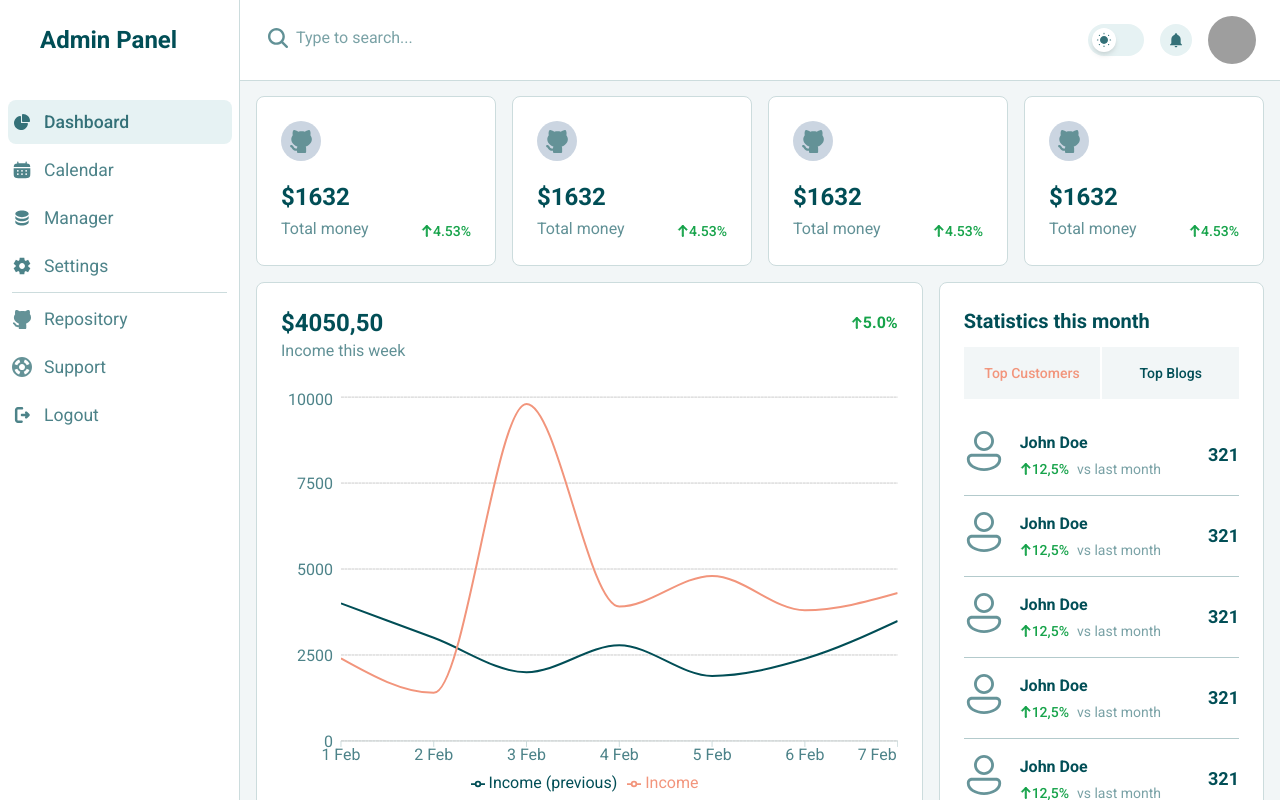
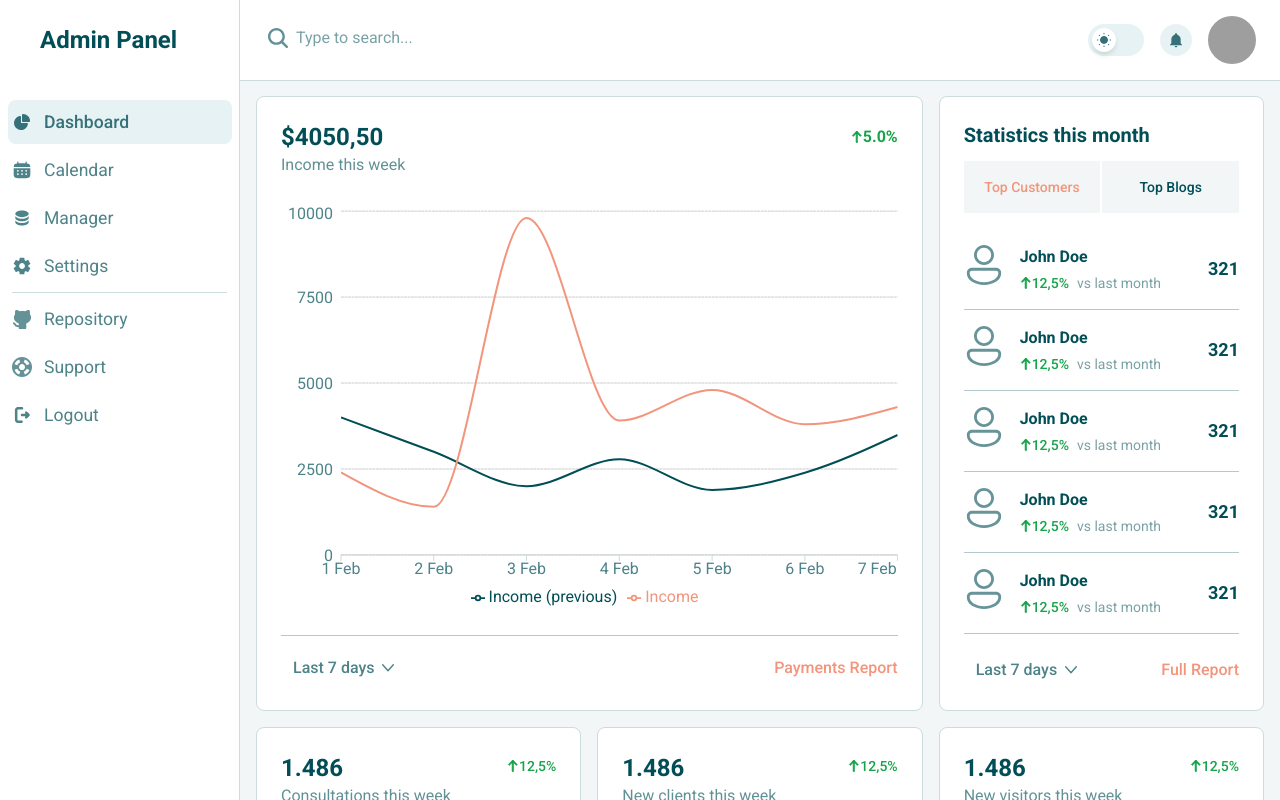
Before and after one commit to psychiatry-spa/frontend, a React (Vite) app: page /admin/dashboard in a window 1280 px wide. Shown: the top 800 px of the page. Built offline with nearby package versions, Linux system fonts and the light colour scheme; grey boxes are pictures that could not be loaded.

Commit message:
Last fixes

```diff
--- a/src/components/admin/crud/components/user-table/UsersTable.tsx
+++ b/src/components/admin/crud/components/user-table/UsersTable.tsx
@@ -125,9 +125,9 @@ const UsersTable = ({ searchQuery }: SearchQueryProps) => {
       <table className="table-auto w-full min-w-full mt-4">
         <thead className="border-b bg-primary-005 border-primary-200 dark:bg-dark-bg-hover dark:border-dark-border">
           <tr className="text-primary-600 dark:text-primary-400">
-            {["name", "role", "consultations", "country", "createdAt", ""].map(
+            {["name", "role", "consultations", "country", "createdAt", "none"].map(
               (name) => (
-                <TableHeader name={name} handleClick={() => handleSort(name)} />
+                <TableHeader name={name} handleClick={() => handleSort(name as "name" | "role" | "consultations" | "country" | "createdAt" | "none")} />
               )
             )}
           </tr>
--- a/src/components/client/schedule/Schedule.tsx
+++ b/src/components/client/schedule/Schedule.tsx
@@ -2,7 +2,7 @@ import Calendar from "../../common/calendar/Calendar";
 import TimeButton from "./TimeButton";
 import Container from "../../common/Container";
 
-import { startOfToday, firstDayCurrentMonth } from "date-fns";
+import { startOfToday } from "date-fns";
 import { useState } from "react";
 
 const Schedule = () => {
--- a/src/components/common/login-form/LoginForm.tsx
+++ b/src/components/common/login-form/LoginForm.tsx
@@ -1,5 +1,5 @@
 import { useCallback, useMemo, useState } from "react";
-import { API_ENDPOINTS } from "../../../constants/const";
+import { API_ENDPOINTS } from "../../../constants";
 import useSubmitForm from "../../../hooks/api/useSubmitForm";
 import InputField from "./components/InputField";
 import Button from "../buttons/Button";
--- a/src/components/common/register-form/RegisterForm.tsx
+++ b/src/components/common/register-form/RegisterForm.tsx
@@ -3,7 +3,7 @@ import InputField from "../login-form/components/InputField";
 import Socials from "../socials/Socials";
 import Button from "../buttons/Button";
 import { useCallback, useMemo, useState } from "react";
-import { API_ENDPOINTS } from "../../../constants/const";
+import { API_ENDPOINTS } from "../../../constants";
 import useSubmitForm from "../../../hooks/api/useSubmitForm";
 import Container from "../Container";
 import { useValidation } from "../../../hooks/useValidation";
--- a/src/hooks/api/useSubmitForm.ts
+++ b/src/hooks/api/useSubmitForm.ts
@@ -1,8 +1,8 @@
 const useSubmitForm = (endpoint: string) => {
   return async (formData: {
     fullname?: string;
-    email: string;
-    password: string;
+    email?: string;
+    password?: string;
   }) => {
     try {
       const options: RequestInit = {
--- a/src/pages/admin/DashboardPage.tsx
+++ b/src/pages/admin/DashboardPage.tsx
@@ -9,10 +9,6 @@ const DashboardPage = () => {
   return (
     <AdminLayout>
       <Content>
-        <StatisticsCard />
-        <StatisticsCard />
-        <StatisticsCard />
-        <StatisticsCard />
         <AreaChart />
         <Statistics />
         <Chart text="Consultations this week" />
```
